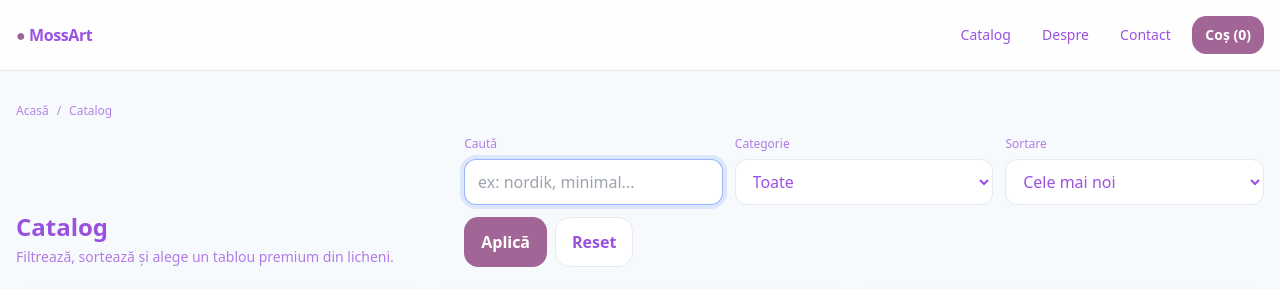
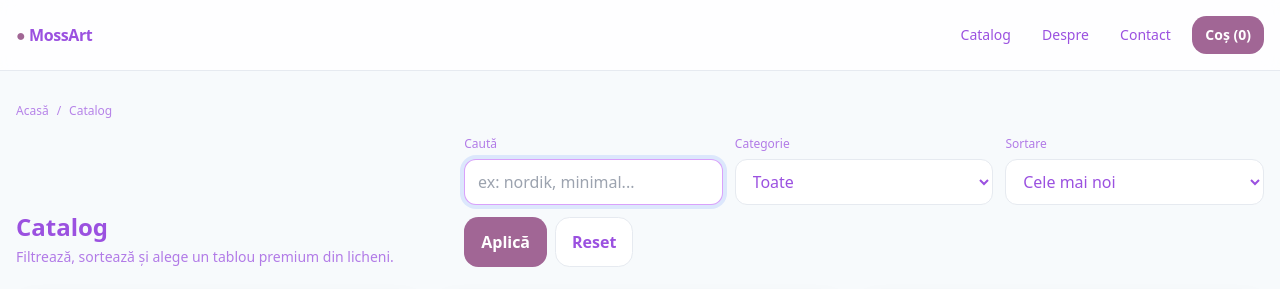
Before and after one commit to Alexfery/ShopPy, a Django app: page /catalog/ in a window 1280 px wide, with the restyled element focused. Shown: the top 289 px of the page. Run offline with Django 5.2, Linux system fonts and the light colour scheme; data comes from the database, SQL or seed files in the repository; some libraries are stand-ins or nearby versions.

Commit message:
Version colors2

```diff
--- a/static/css/styles.css
+++ b/static/css/styles.css
@@ -33,7 +33,7 @@
 }
 
 .input:focus{
-  border-color: rgba(30,91,255,0.45);
+  border-color: rgba(172, 48, 246, 0.45);
   box-shadow: 0 0 0 4px rgba(30,91,255,0.12);
 }
 
```
